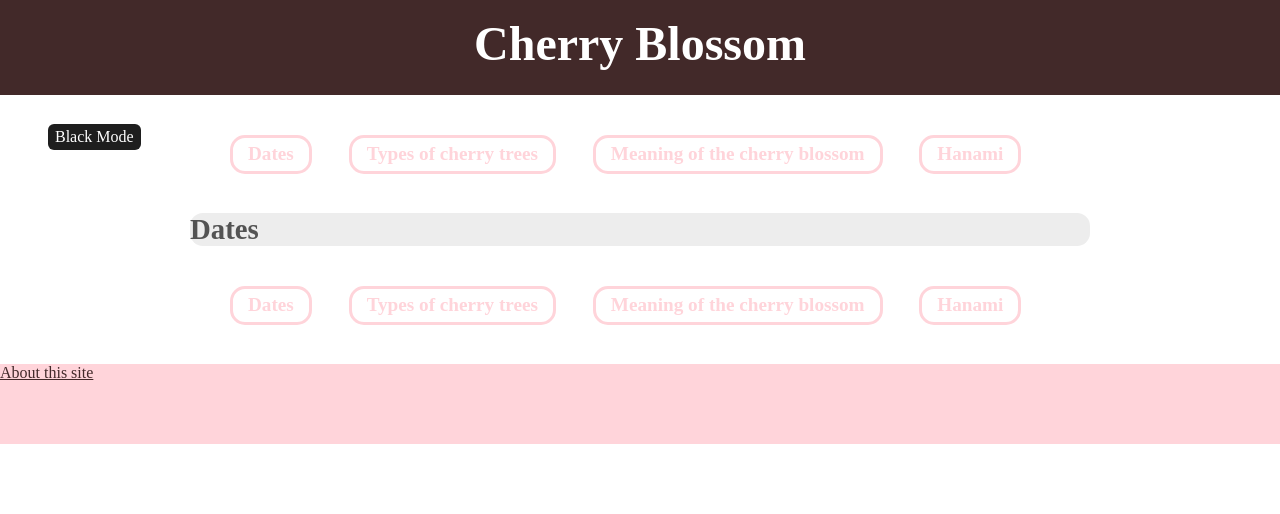
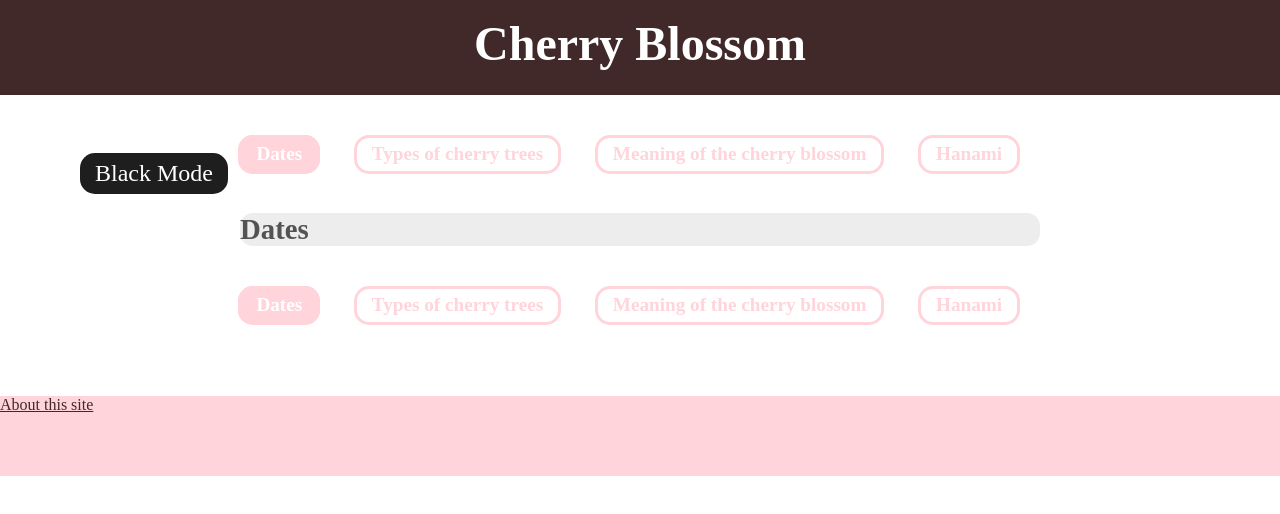
Before and after one commit to LN-TPIF-2223/htsta-lena, a plain HTML site: page dates_white.html in a window 1280 px wide. Drawn offline with Linux system fonts and the light colour scheme; a web font is replaced by a local one.

Commit message:
Cherry Blossom

```diff
--- a/dates_white.html
+++ b/dates_white.html
@@ -24,7 +24,7 @@
     <section>
         <nav>
             <ul>
-                <li><a href="dates_white.html">Dates</a></li>
+                <li class="current"><a href="dates_white.html">Dates</a></li>
                 <li><a href="types_white.html">Types of cherry trees</a></li>
                 <li><a href="meaning_white.html">Meaning of the cherry blossom</a></li>
                 <li><a href="hanami_white.html">Hanami</a></li>
@@ -36,7 +36,7 @@
         </article>
         <nav>
             <ul>
-                <li><a href="dates_white.html">Dates</a></li>
+                <li class="current"><a href="dates_white.html">Dates</a></li>
                 <li><a href="types_white.html">Types of cherry trees</a></li>
                 <li><a href="meaning_white.html">Meaning of the cherry blossom</a></li>
                 <li><a href="hanami_white.html">Hanami</a></li>
--- a/style_white.css
+++ b/style_white.css
@@ -15,9 +15,9 @@ header {
 h1 {
     font-size: 3rem;
     text-align: center;
-    margin: 0;
     padding: 1rem;
     padding-bottom: 1.5rem;
+    margin: 0;
 }
 
 h1 a {
@@ -31,20 +31,22 @@ h1 a:hover {
 
 .BlackMode {
     position: fixed;
-    top: 8rem;
-    left: 3rem;
+    top: 10rem;
+    left: 5rem;
 }
 
 .BlackMode a {
     color: white;
     background-color: rgb(30, 30, 30);
+    font-size: x-large;
     text-decoration: none;
-    border-radius: 6px;
-    padding-top: 4px; padding-bottom: 5px;
-    padding-left: 7px; padding-right: 7px;
+    border-radius: 15px;
+    padding-top: 7px; padding-bottom: 8px;
+    padding-left: 15px; padding-right: 15px;
 }
 
 nav ul {
+    padding-left: 0px;
     margin-top: 3rem; margin-bottom: 3rem;
 }
 
@@ -57,6 +59,7 @@ nav ul a {
     border-radius: 15px;
     padding-top: 5px; padding-bottom: 6.5px;
     padding-left: 15px; padding-right: 15px;
+    margin: 0.9rem;
 }
 
 nav ul a:hover {
@@ -64,10 +67,14 @@ nav ul a:hover {
     background-color: rgb(255, 212, 218);
 }
 
+.current a {
+    color: white;
+    background-color: rgb(255, 212, 218);
+}
+
 nav li {
     list-style-type: none;
     display: inline;
-    margin: 1rem;
 }
 
 h2 {
@@ -79,13 +86,14 @@ main {
     display: flex;
     justify-content: center;
     align-items: center;
+    margin-bottom: 2rem;
 }
 
 article {
     color: rgb(112, 112, 112);
     background-color: rgb(237, 237, 237);
     border-radius: 13px;
-    width: 900px;
+    width: 800px;
     margin: 1rem;
 }
 
```
Also changed, not shown: about this site_white.html (+1 -1 lines), hanami_white.html (+2 -2 lines), meaning_white.html (+2 -2 lines), types_white.html (+2 -2 lines).
